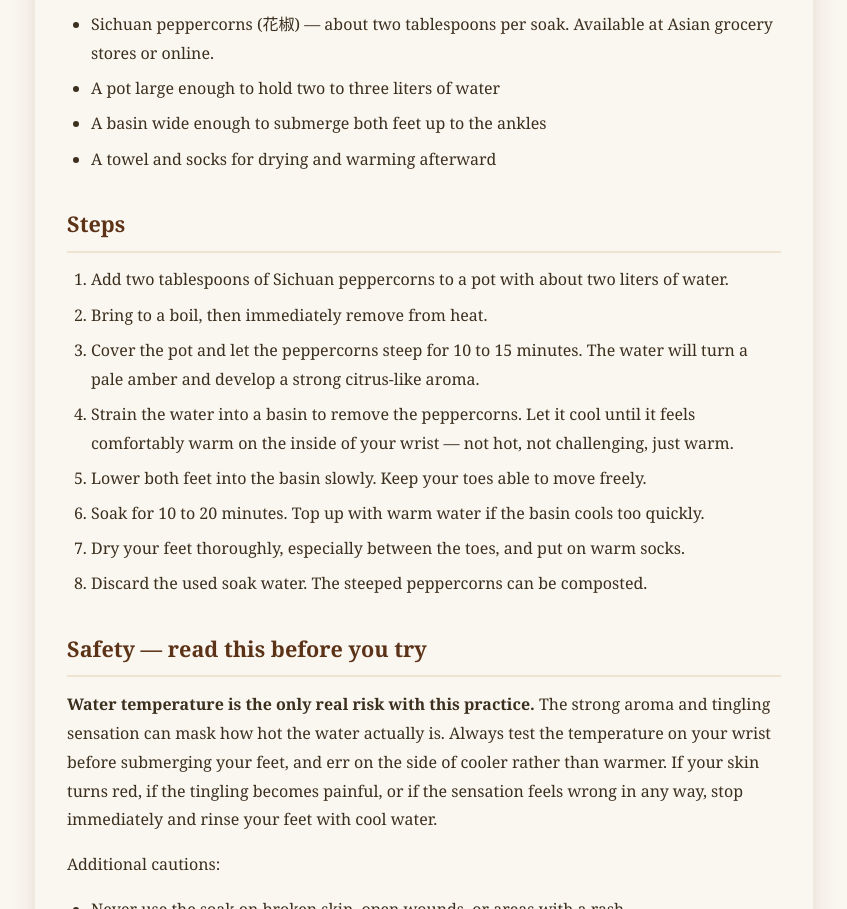
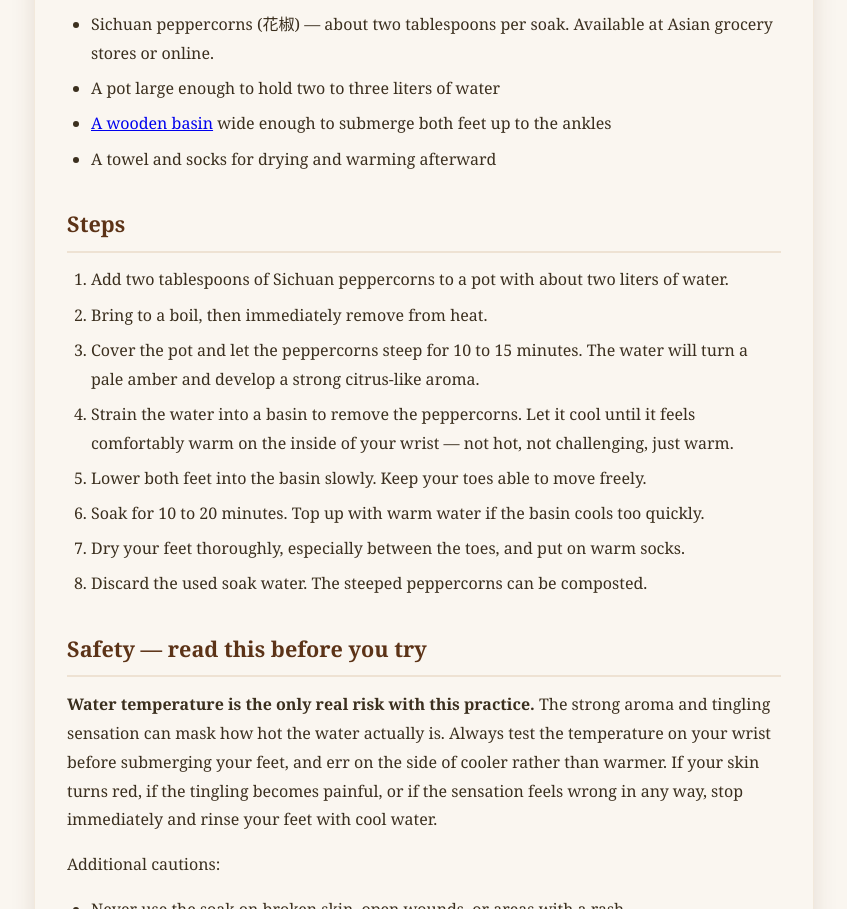
Before and after one commit to dao0011/chinese-folk-customs, a plain HTML site: page article-sichuan-peppercorn-foot-soak.html in a window 1280 px wide. Shown: the part 2977-3886 px from the top of the page, without its empty margins (216-1063 px from the left). Drawn offline with Linux system fonts and the light colour scheme.

Commit message:
add foot basin affiliate link to sichuan peppercorn foot soak article

```diff
--- a/article-sichuan-peppercorn-foot-soak.html
+++ b/article-sichuan-peppercorn-foot-soak.html
@@ -90,7 +90,7 @@
             <ul>
                 <li>Sichuan peppercorns (花椒) &mdash; about two tablespoons per soak. Available at Asian grocery stores or online.</li>
                 <li>A pot large enough to hold two to three liters of water</li>
-                <li>A basin wide enough to submerge both feet up to the ankles</li>
+                <li><a href="https://www.amazon.com/dp/B0G8ZWKS18?tag=folkcalm20-20">A wooden basin</a> wide enough to submerge both feet up to the ankles</li>
                 <li>A towel and socks for drying and warming afterward</li>
             </ul>
 
```
